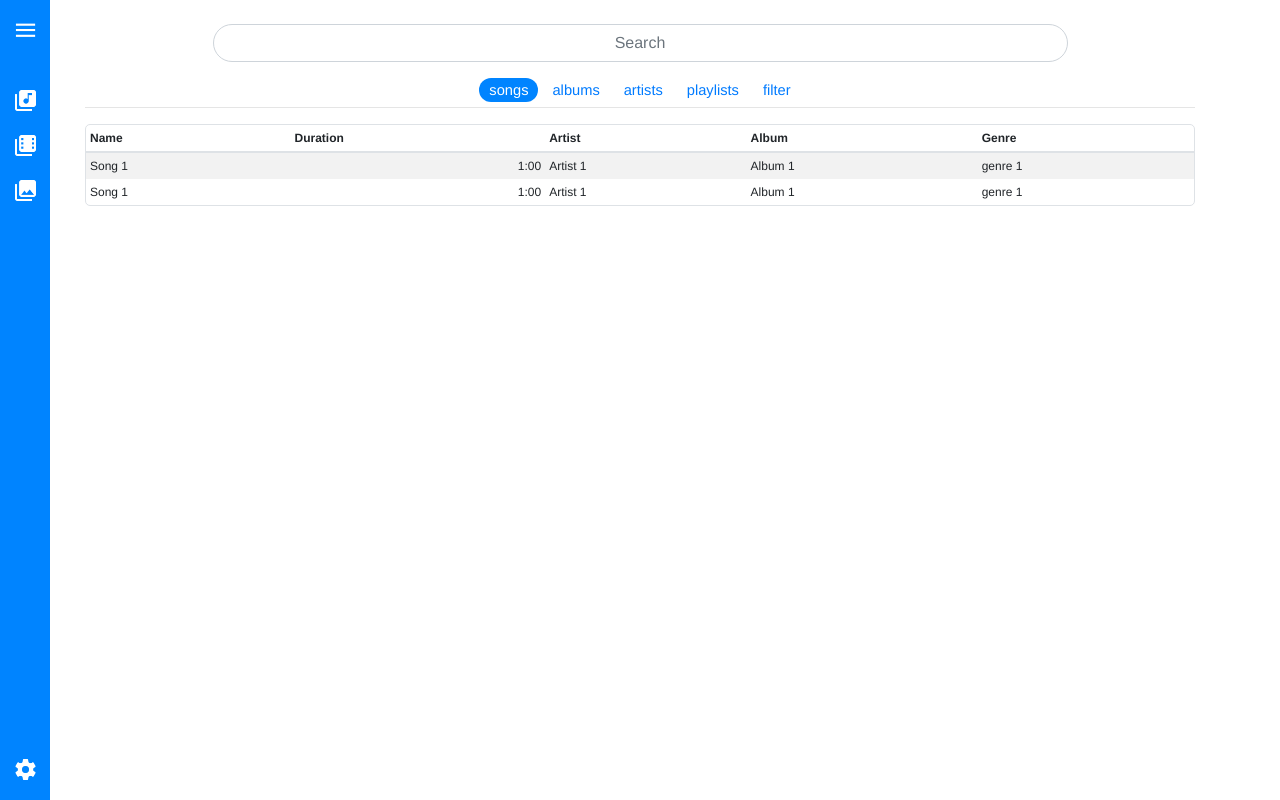
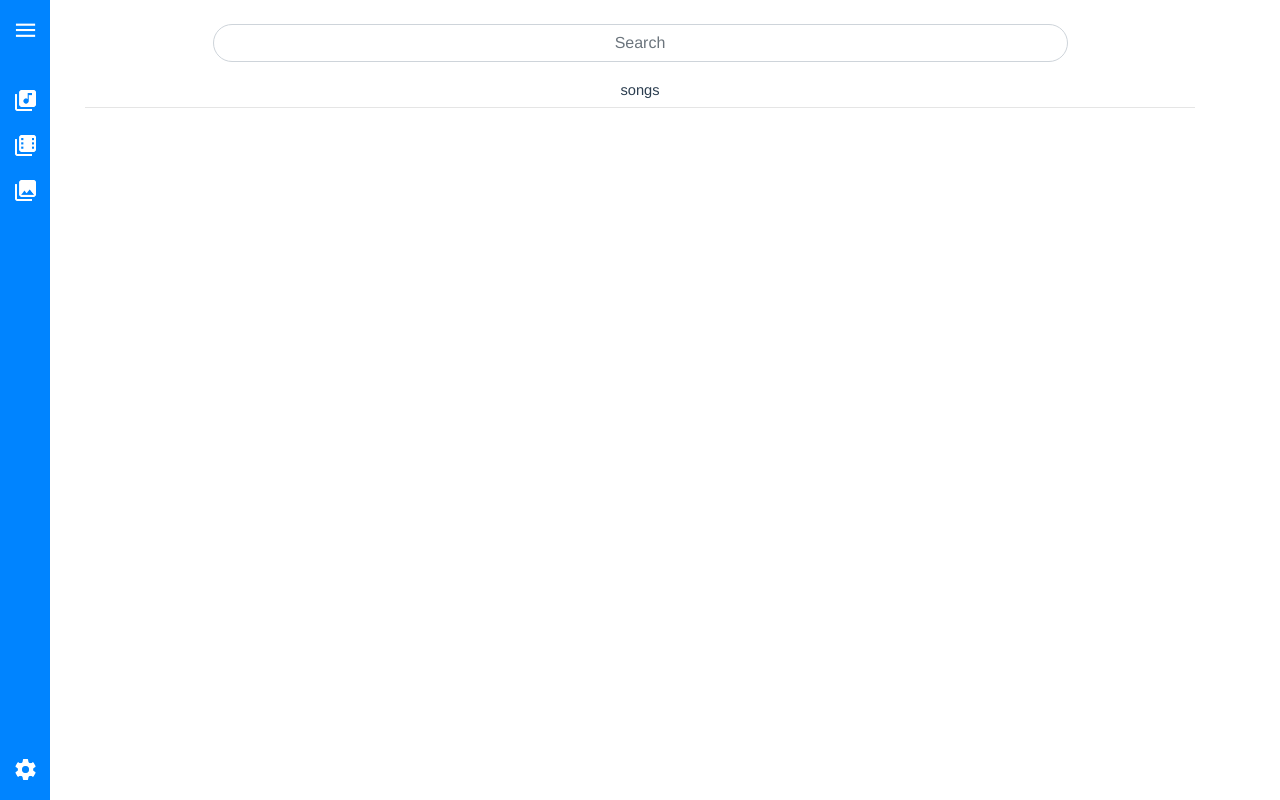
Before and after one commit to TM-Developer-Group/ARoom, a Vue app: page /Music in a window 1280 px wide. Built offline with nearby package versions, Linux system fonts and the light colour scheme.

Commit message:
router changed

```diff
--- a/src/App.vue
+++ b/src/App.vue
@@ -29,10 +29,7 @@ export default class App extends Vue {}
   -webkit-font-smoothing: antialiased;
   -moz-osx-font-smoothing: grayscale;
   color: #2c3e50;
-}
-
-.content {
-  margin-left: 50px;
+  overflow-x: hidden;
 }
 
 .fade-enter-active,
--- a/src/components/Music.vue
+++ b/src/components/Music.vue
@@ -6,58 +6,78 @@
       </div>
     </div>
     <div class="row d-flex justify-content-center align-items-baseline">
-      <a class="selector selector-active">songs</a>
-      <a class="selector">albums</a>
-      <a class="selector">artists</a>
-      <a class="selector">playlists</a>
-      <a class="selector">filter</a>
+      <router-link
+        v-for="item in getCategories()"
+        :key="item.id"
+        class="selector"
+        exact-active-class="selector-active"
+        :to="item.to"
+      >
+        {{ item.title }}
+      </router-link>
     </div>
     <hr />
-    <MusicSongList :songList="getSongList()"/>
-    <router-view />
+    <transition name="fade">
+      <router-view />
+    </transition>
   </div>
 </template>
 
 <script lang="ts">
 import { Component, Prop, Vue } from "vue-property-decorator";
-import MusicSongList from '@/components/MusicSongList.vue';
+import MusicSongList from "@/components/MusicSongList.vue";
 import $ from "jquery";
 
 @Component({
-  components:{
-    Music, MusicSongList
+  components: {
+    Music,
+    MusicSongList
   }
 })
 export default class Music extends Vue {
-  getSongList():Array<any> {
+  getCategories(): any[] {
+    return [
+      {
+        id: 1,
+        title: "songs",
+        to: {
+          name: "MusicSongs",
+          params: {
+            songList: this.getSongList()
+          }
+        }
+      }
+    ];
+  }
+  getSongList(): any[] {
     return [
       {
         song: {
-          name: 'Song 1',
-          duration: '1:00',
-          genre: 'genre 1',
+          name: "Song 1",
+          duration: "1:00",
+          genre: "genre 1",
           album: {
-            name: 'Album 1'
+            name: "Album 1"
           }
         },
         artist: {
-          name: 'Artist 1'
+          name: "Artist 1"
         }
       },
       {
         song: {
-          name: 'Song 1',
-          duration: '1:00',
-          genre: 'genre 1',
+          name: "Song 1",
+          duration: "1:00",
+          genre: "genre 1",
           album: {
-            name: 'Album 1'
+            name: "Album 1"
           }
         },
         artist: {
-          name: 'Artist 1'
+          name: "Artist 1"
         }
       }
-    ]
+    ];
   }
 }
 </script>
@@ -83,6 +103,7 @@ hr {
   font-size: 11pt;
   cursor: pointer;
   margin: 0 2px;
+  color: inherit;
 }
 
 .selector:hover {
--- a/src/router.ts
+++ b/src/router.ts
@@ -13,7 +13,15 @@ export default new Router({
         {
             name: 'Music',
             path: '/Music',
-            component: () => import('@/components/Music.vue')
+            component: () => import('@/components/Music.vue'),
+            children: [
+                {
+                    name: 'MusicSongs',
+                    path: 'Songs',
+                    component: () => import('@/components/MusicSongList.vue'),
+                    props: true
+                }
+            ]
         }
     ]
 })
```
Also changed, not shown: 1 other file (tests, documents, lock files or other folders).
